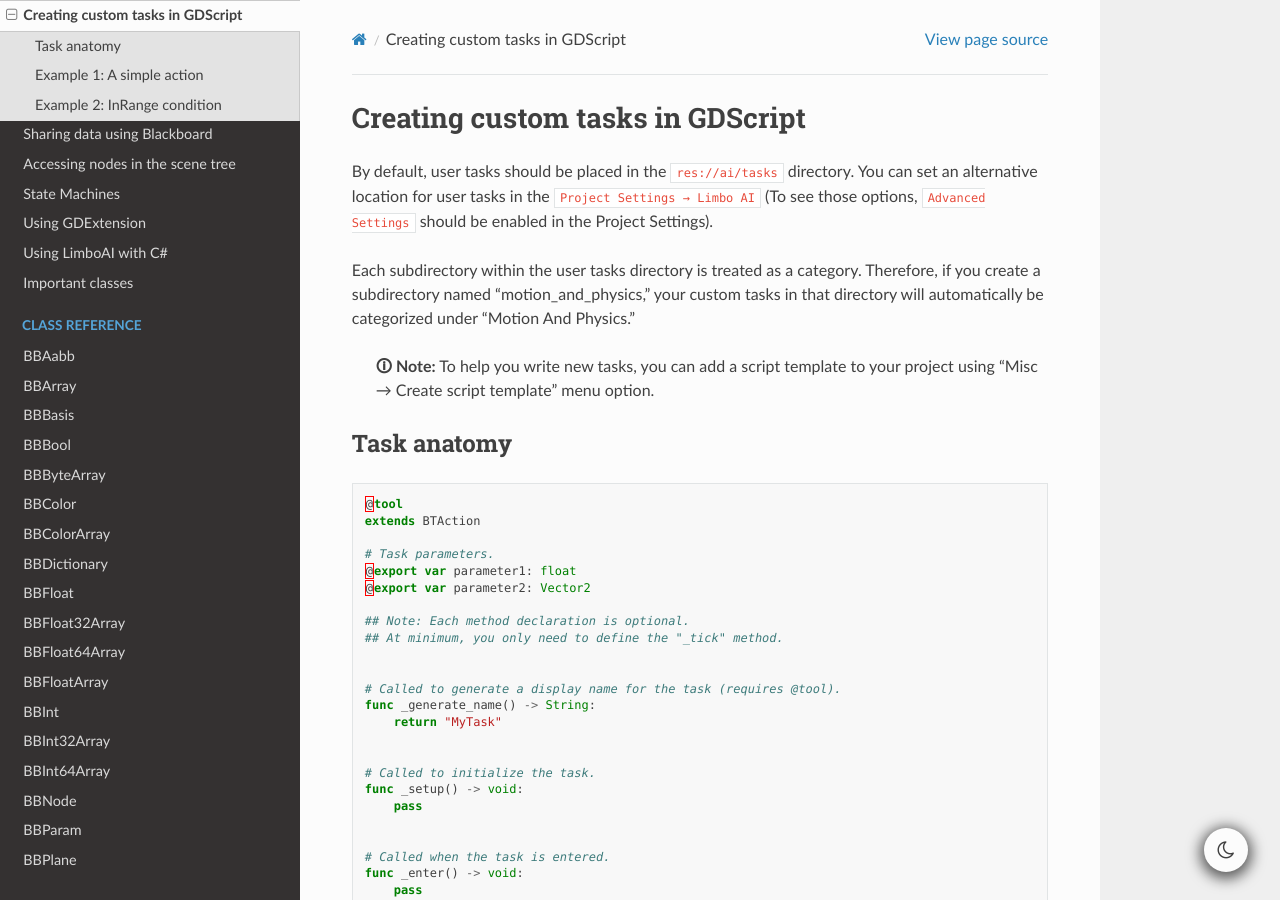
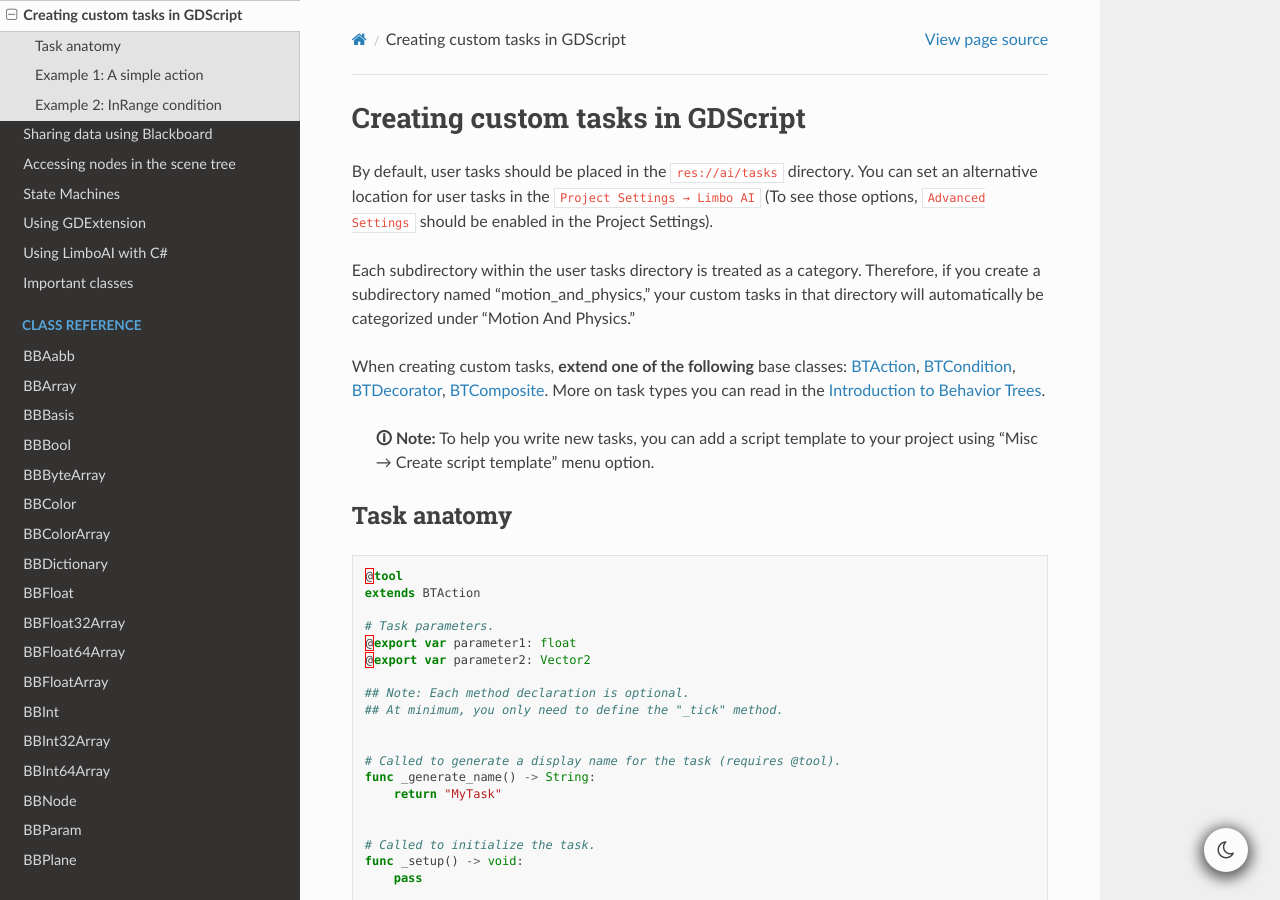
Before and after one commit to limbonaut/limboai, a Sphinx documentation site: the page built from doc/source/getting-started/custom-tasks.rst, in a window 1280 px wide and 900 px high. Built offline with Sphinx 7.4.7 and the Read the Docs theme 2.0.0, drawn with Linux system fonts in a browser that asks for light colours; pages that are not in the unit, such as notebooks, are missing from menus.

Commit message:
Doc: Update custom-tasks.rst
Mention extending different base types.

```diff
--- a/doc/source/getting-started/custom-tasks.rst
+++ b/doc/source/getting-started/custom-tasks.rst
@@ -12,6 +12,10 @@
 Therefore, if you create a subdirectory named “motion_and_physics,” your
 custom tasks in that directory will automatically be categorized under
 “Motion And Physics.”
+
+When creating custom tasks, **extend one of the following** base classes:
+:ref:`BTAction<class_BTAction>`, :ref:`BTCondition<class_BTCondition>`, :ref:`BTDecorator<class_BTDecorator>`, :ref:`BTComposite<class_BTComposite>`.
+More on task types you can read in the :ref:`introduction`.
 
    **🛈 Note:** To help you write new tasks, you can add a script template to
    your project using “Misc → Create script template” menu option.
```
